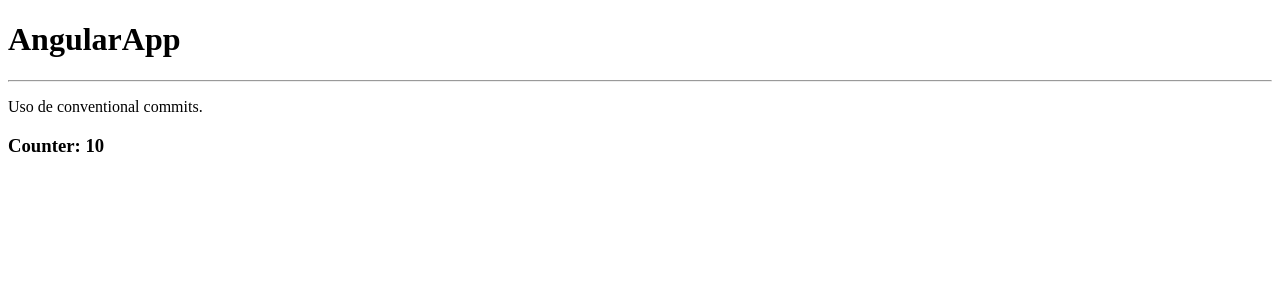
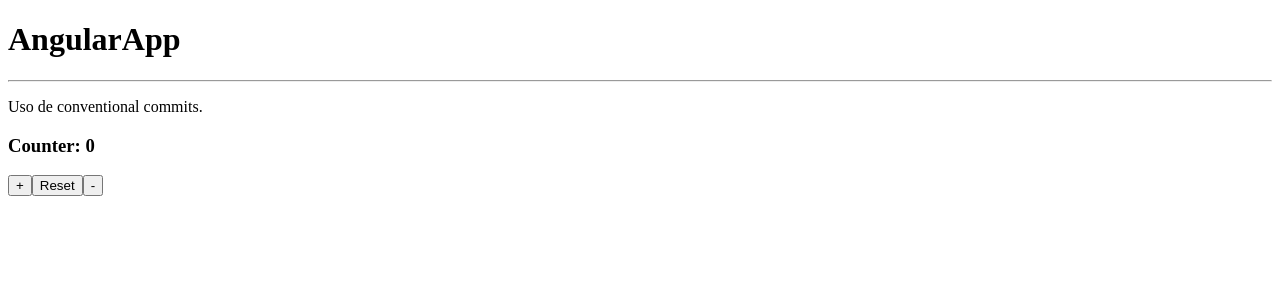
Before and after one commit to Juan8516/bases, an Angular app: page / in a window 1280 px wide. Shown: the top 300 px of the page. Built offline with nearby package versions, Linux system fonts and the light colour scheme.

Commit message:
feat(funtionality): :boom: Se añaden botones para sumar, restar y resear contador.

```diff
--- a/src/app/app.component.html
+++ b/src/app/app.component.html
@@ -1,7 +1,12 @@
 <h1>{{ title }}</h1>
 <hr>
+
 <p>
   Uso de conventional commits.
 </p>
 
 <h3>Counter: {{ counter }}</h3>
+
+<button (click)="increaseBy(+1)">+</button>
+<button (click)="resetCounter()">Reset</button>
+<button (click)="increaseBy(-1)">-</button>
--- a/src/app/app.component.ts
+++ b/src/app/app.component.ts
@@ -7,5 +7,13 @@ import { Component } from '@angular/core';
 })
 export class AppComponent {
   public title:   string = 'AngularApp';
-  public counter: number = 10;
+  public counter: number = 0;
+
+  increaseBy( value: number): void {
+    this.counter += value;
+  }
+
+  resetCounter(): void {
+    this.counter = 0;
+  }
 }
```
